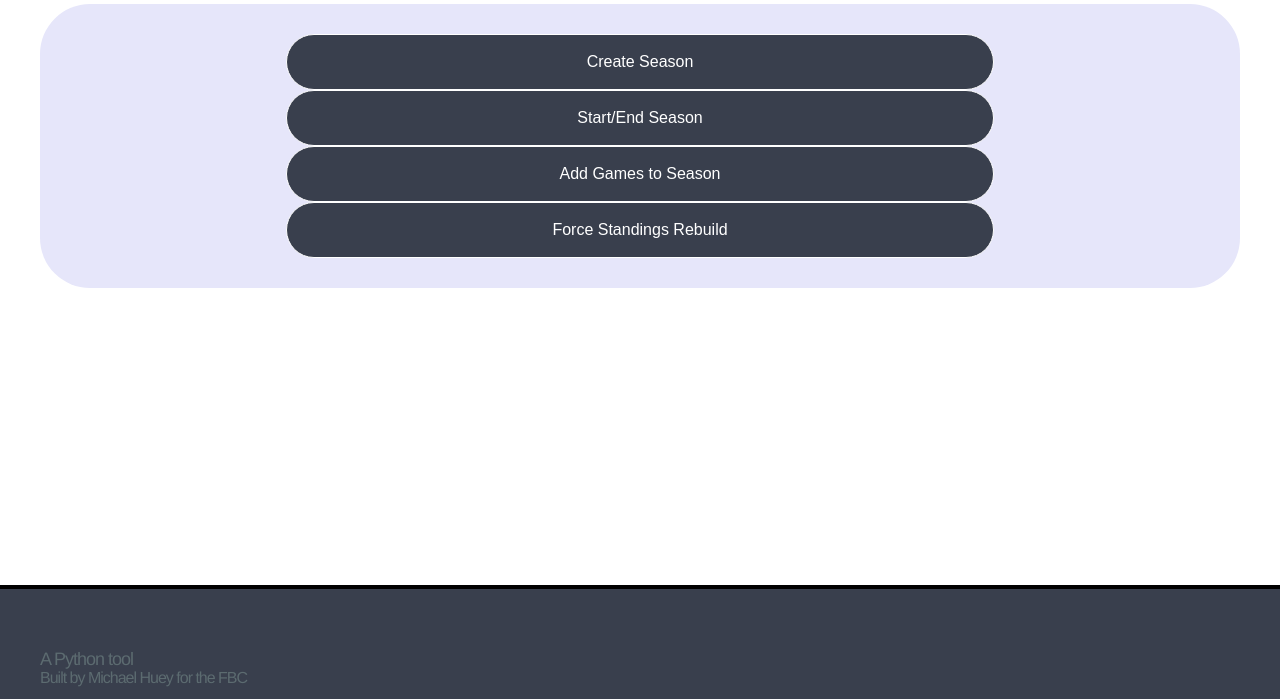
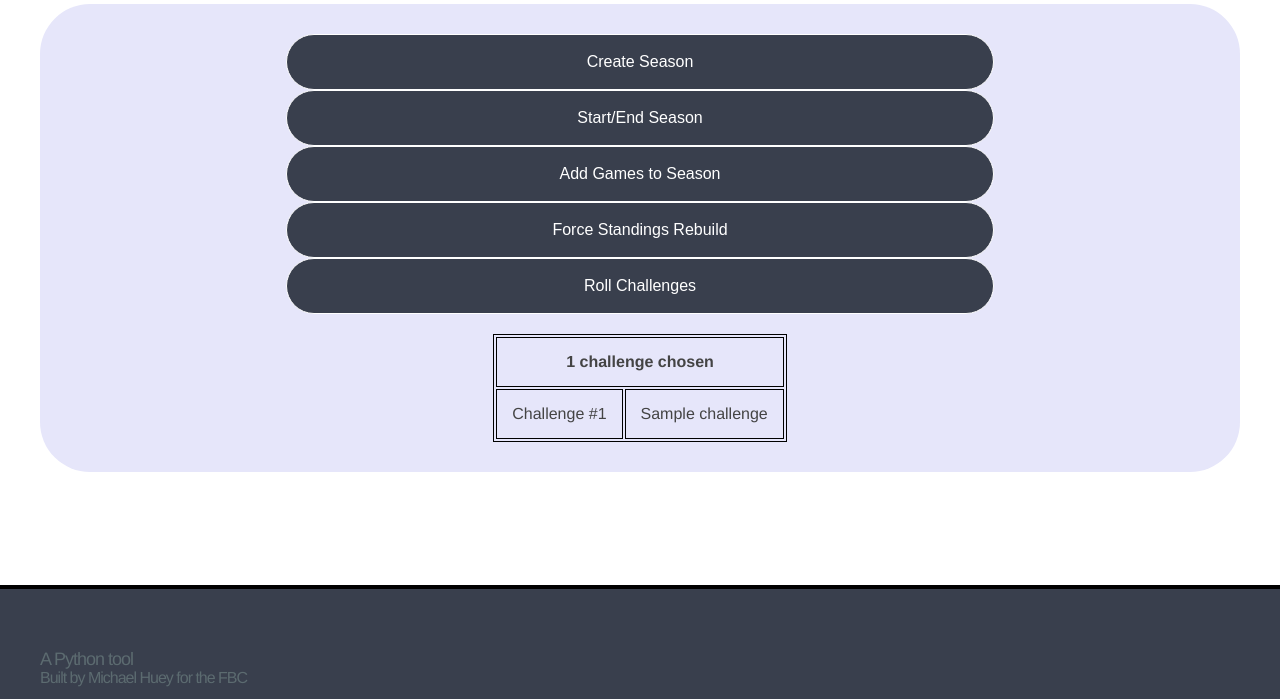
Before and after one commit to huey2117/mtg_league_flask, a Python web app: template templates/season_admin.html in a window 1280 px wide. Shown: the part 101-800 px from the top of the page. Run offline with Jinja, Linux system fonts and the light colour scheme; the template is opened without the code that fills it: most values are stand-ins (such as "Sample title", 1, 10 or a date in 2020).

Commit message:
added challenges

```diff
--- a/service.py
+++ b/service.py
@@ -109,3 +109,7 @@ class AdminService:
     def start_season(self):
         response = self.model.start_season()
         return response
+
+    def roll_challenges(self, params):
+        response = self.model.roll_challenges(params)
+        return response
--- a/static/css/style.css
+++ b/static/css/style.css
@@ -361,6 +361,12 @@ h3 {
     align-items: center;
 }
 
+.season-admin-return {
+    display: flex;
+    flex-direction: column;
+    align-items: center;
+}
+
 #start-end-season {
     width: 600px;
 }
@@ -478,6 +484,21 @@ form input[type="submit"]:hover {
     flex-direction: column;
     align-items: center;
     margin-bottom: 10px;
+}
+
+#challenge-table {
+    border: 1px solid black;
+    margin-top: 20px;
+}
+
+.challenge-text {
+    border: 1px solid black;
+    padding: 15px;
+}
+
+.challenge-cols {
+    border: 1px solid black;
+    padding: 15px;
 }
 
 #season-themes {
--- a/templates/season_admin.html
+++ b/templates/season_admin.html
@@ -96,7 +96,28 @@
                     </div>
                 </form>
             </div>
+            <button id="challenges" type="button" class="collapsible">Roll Challenges</button>
+            <div class="content">
+                <form id="roll-challenges" class="season-admin-form" action="/challenges" method="post">
+                    <button id="roll" type="submit">Roll Challenges</button>
+                </form>
+            </div>
             <div class="season-admin-return">
+                {% if challenge_dict %}
+                    <table id="challenge-table">
+                    {% if challenge_dict['num'] == 1 %}
+                        <th class="challenge-text" colspan="2">{{ challenge_dict['num'] }} challenge chosen</th>
+                    {% else %}
+                        <th colspan="2">{{ challenge_dict['num'] }} challenges chosen</th>
+                    {% endif %}
+                    {% for challenge in challenge_dict['challenges'] %}
+                        <tr class="challenge-text">
+                            <td class="challenge-cols">Challenge #{{ loop.index }}</td>
+                            <td class="challenge-cols">{{ challenge }}</td>
+                        </tr>
+                    {% endfor %}
+                    </table>
+                {% endif %}
                 <strong>
                     {{ message }}
                 </strong>
```
Also changed, not shown: app.py (+27 -0 lines), pgmodels.py (+27 -0 lines), templates/challenges.html (added, +21 -0 lines).
